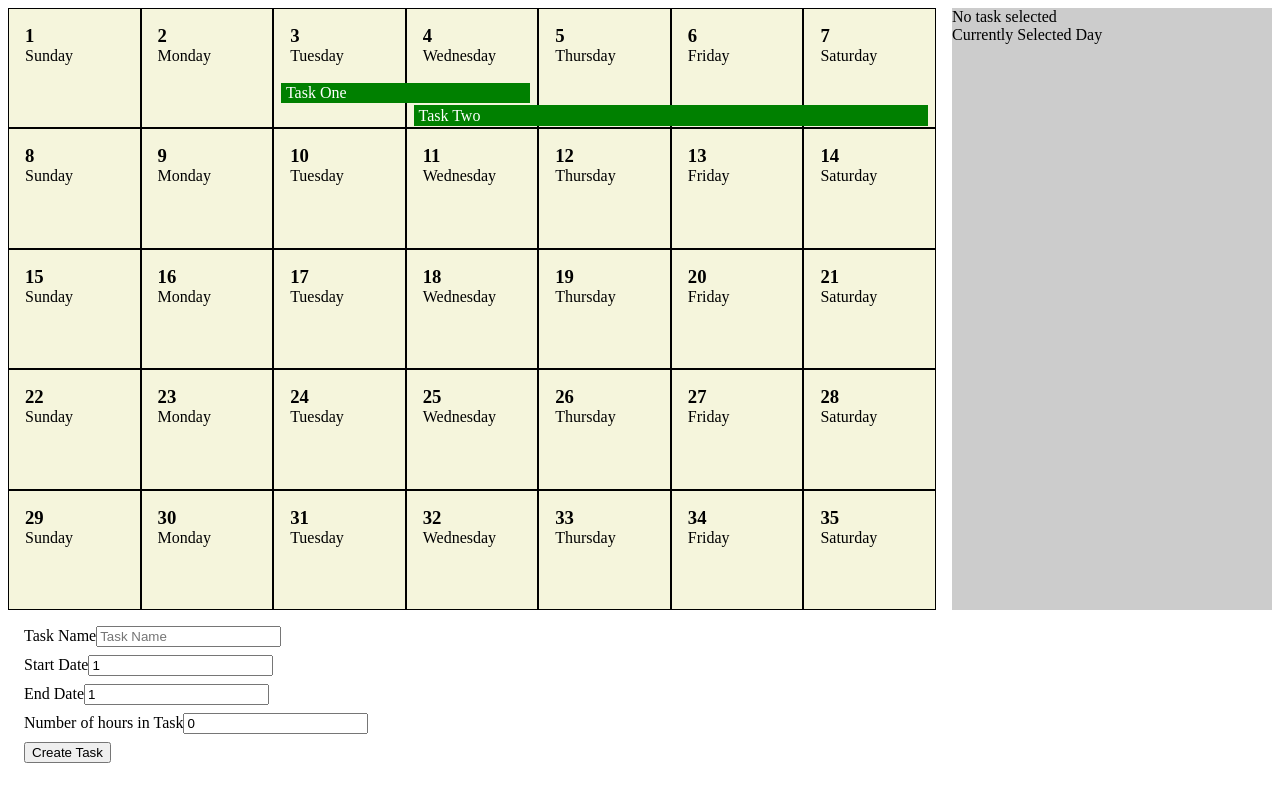
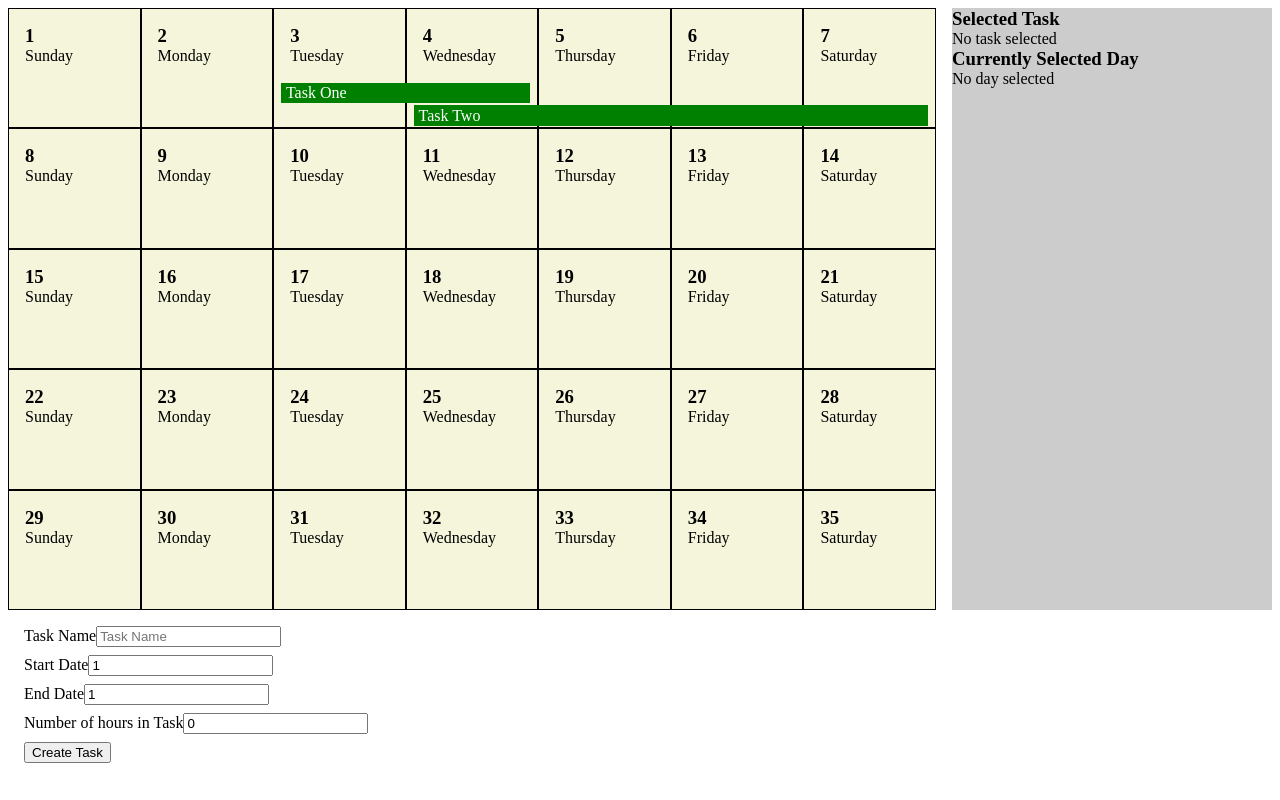
Before and after one commit to rtp314/task-scheduler, a React (Vite) app: page / in a window 1280 px wide. Built offline with nearby package versions, Linux system fonts and the light colour scheme.

Commit message:
add task and day display in sidebar

```diff
--- a/src/components/Day.tsx
+++ b/src/components/Day.tsx
@@ -1,3 +1,4 @@
+import { useSelection } from '../context/SelectionContext';
 import { useTasks } from '../context/TaskContext';
 import type { Day, Task as TaskType } from '../types';
 import Task from './Task';
@@ -8,6 +9,7 @@ type DayProps = {
 };
 
 export default function Day({ day, tasks }: DayProps) {
+  const { setSelectedDay } = useSelection();
   const { dayOfWeekIndex, dayOfWeek, date } = day;
   const isWeekend = dayOfWeekIndex === 0 || dayOfWeekIndex === 6;
 
@@ -18,8 +20,12 @@ export default function Day({ day, tasks }: DayProps) {
   const blankSlots = Array(numberOfTaskSlots + 1).fill(null);
   const taskSlots = blankSlots.map((_, i) => tasks.find(task => task.position === i));
 
+  function handleClick() {
+    setSelectedDay(day);
+  }
+
   return (
-    <div className={`day ${isWeekend ? 'weekend' : ''}`}>
+    <div className={`day ${isWeekend ? 'weekend' : ''}`} onClick={handleClick}>
       <div className="day-title">
         <h3>{date}</h3>
         {dayOfWeek}
--- a/src/components/Sidebar.tsx
+++ b/src/components/Sidebar.tsx
@@ -1,11 +1,22 @@
 import { useSelection } from '../context/SelectionContext';
 
 export default function Sidebar() {
-  const { selectedTask } = useSelection();
+  const { selectedTask, selectedDay } = useSelection();
+
+  const formatter = new Intl.DateTimeFormat('en-us', { dateStyle: 'full' });
+  const day = new Date(2023, 4, selectedDay?.date || 0);
+  const dayString = formatter.format(day);
+
   return (
     <div id="sidebar">
-      <div>{selectedTask ? selectedTask.name : 'No task selected'}</div>
-      <div>Currently Selected Day</div>
+      <div>
+        <h3>Selected Task</h3>
+        {selectedTask ? selectedTask.name : 'No task selected'}
+      </div>
+      <div>
+        <h3>Currently Selected Day</h3>
+        {selectedDay ? dayString : 'No day selected'}
+      </div>
     </div>
   );
 }
--- a/src/components/Task.tsx
+++ b/src/components/Task.tsx
@@ -1,3 +1,4 @@
+import { useSelection } from '../context/SelectionContext';
 import { useTasks } from '../context/TaskContext';
 import { Task } from '../types';
 
@@ -8,9 +9,12 @@ type TaskProps = {
 
 export default function Task({ task, date }: TaskProps) {
   const { toggleHighlightTask } = useTasks();
+  const { setSelectedTask } = useSelection();
 
-  function handleClick() {
+  function handleClick(event: React.MouseEvent) {
+    event.stopPropagation();
     toggleHighlightTask(task.id);
+    setSelectedTask(task);
   }
 
   return (
--- a/src/context/SelectionContext.tsx
+++ b/src/context/SelectionContext.tsx
@@ -1,9 +1,11 @@
 import { createContext, useContext, useState } from 'react';
-import { Task } from '../types';
+import { Day, Task } from '../types';
 
 type SelectionContextType = {
   selectedTask: Task | null;
   setSelectedTask: (task: Task) => void;
+  selectedDay: Day | null;
+  setSelectedDay: (day: Day) => void;
 };
 
 const SelectionContext = createContext<SelectionContextType | null>(null);
@@ -16,8 +18,9 @@ export function useSelection() {
 
 export default function SelectionContextProvider(props: React.PropsWithChildren) {
   const [selectedTask, setSelectedTask] = useState<Task | null>(null);
+  const [selectedDay, setSelectedDay] = useState<Day | null>(null);
 
-  const contextValue = { selectedTask, setSelectedTask };
+  const contextValue = { selectedTask, setSelectedTask, selectedDay, setSelectedDay };
 
   return <SelectionContext.Provider value={contextValue}>{props.children}</SelectionContext.Provider>;
 }
```
